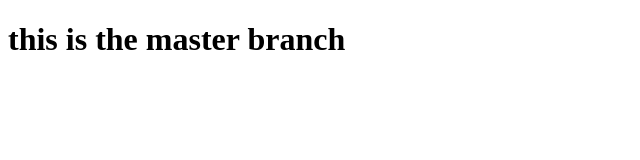
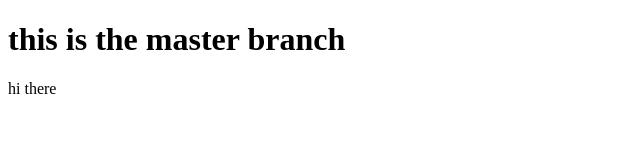
Before and after one commit to Nandha-Kumar-s-s/test, a plain HTML site: page index.html in a window 1280 px wide. Shown: the full height of the page, 0-640 px from the left. Drawn offline with Linux system fonts and the light colour scheme.

Commit message:
some commit

```diff
--- a/index.html
+++ b/index.html
@@ -7,5 +7,6 @@
 </head>
 <body>
     <h1>this is the master branch</h1>
+    <p>hi there</p>
 </body>
 </html>
```
